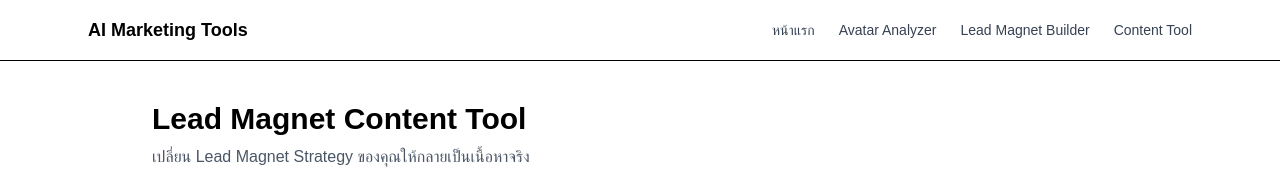
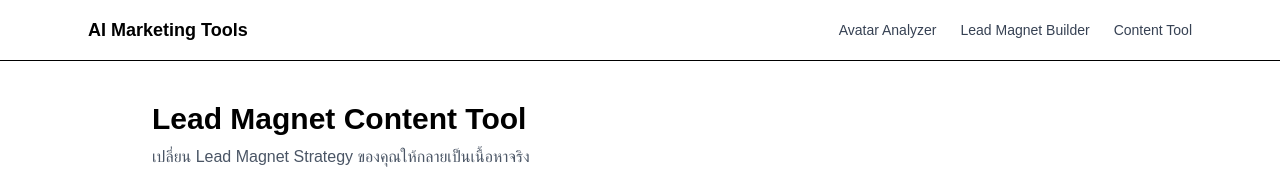
Before and after one commit to tinataylor-stack/tina-marketing-saas, a Next.js app: page /lead-magnet-content in a window 1280 px wide. Shown: the top 169 px of the page. Built offline with nearby package versions, Linux system fonts and the light colour scheme.

Commit message:
Remove home link from navbar

```diff
--- a/app/components/Navbar.tsx
+++ b/app/components/Navbar.tsx
@@ -9,10 +9,6 @@ export default function Navbar() {
         </Link>
 
         <div className="flex items-center gap-6 text-sm">
-          <Link href="/" className="text-gray-700 hover:text-black">
-            หน้าแรก
-          </Link>
-
           <Link
             href="/avatar-analyzer"
             className="text-gray-700 hover:text-black"
```
